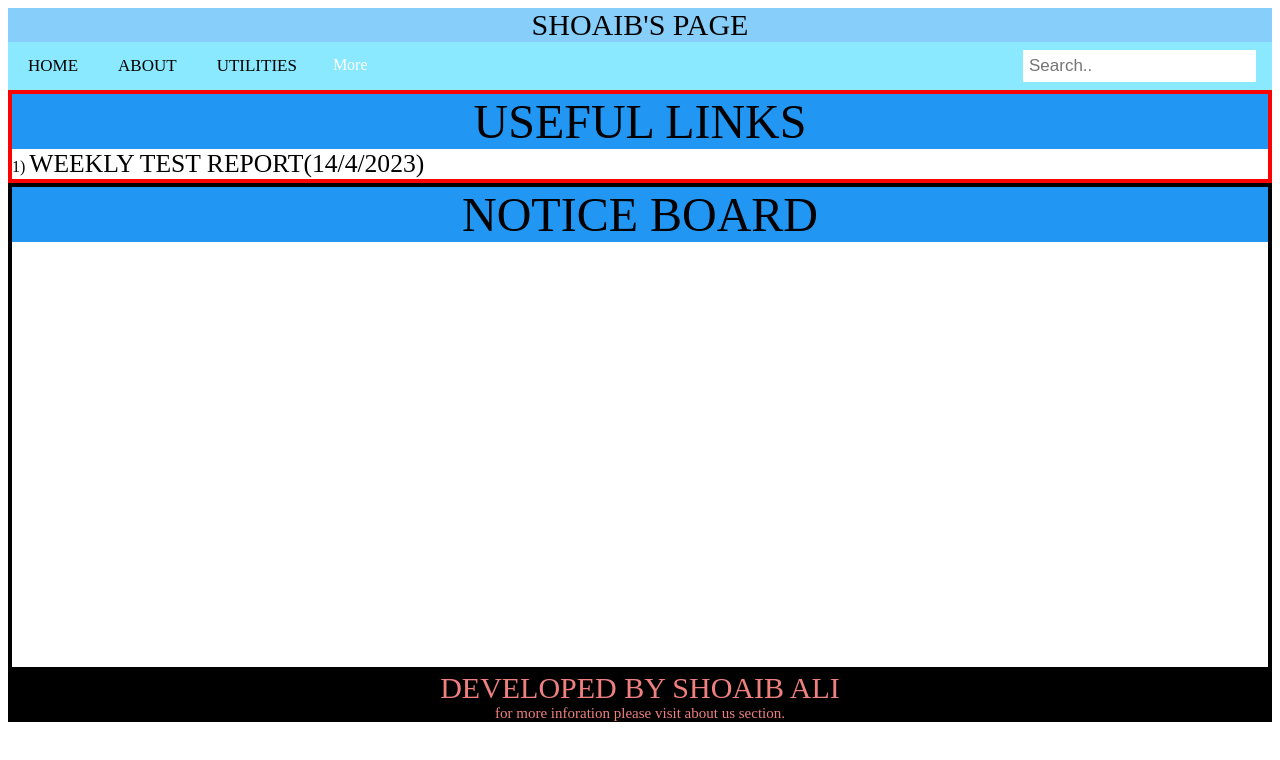
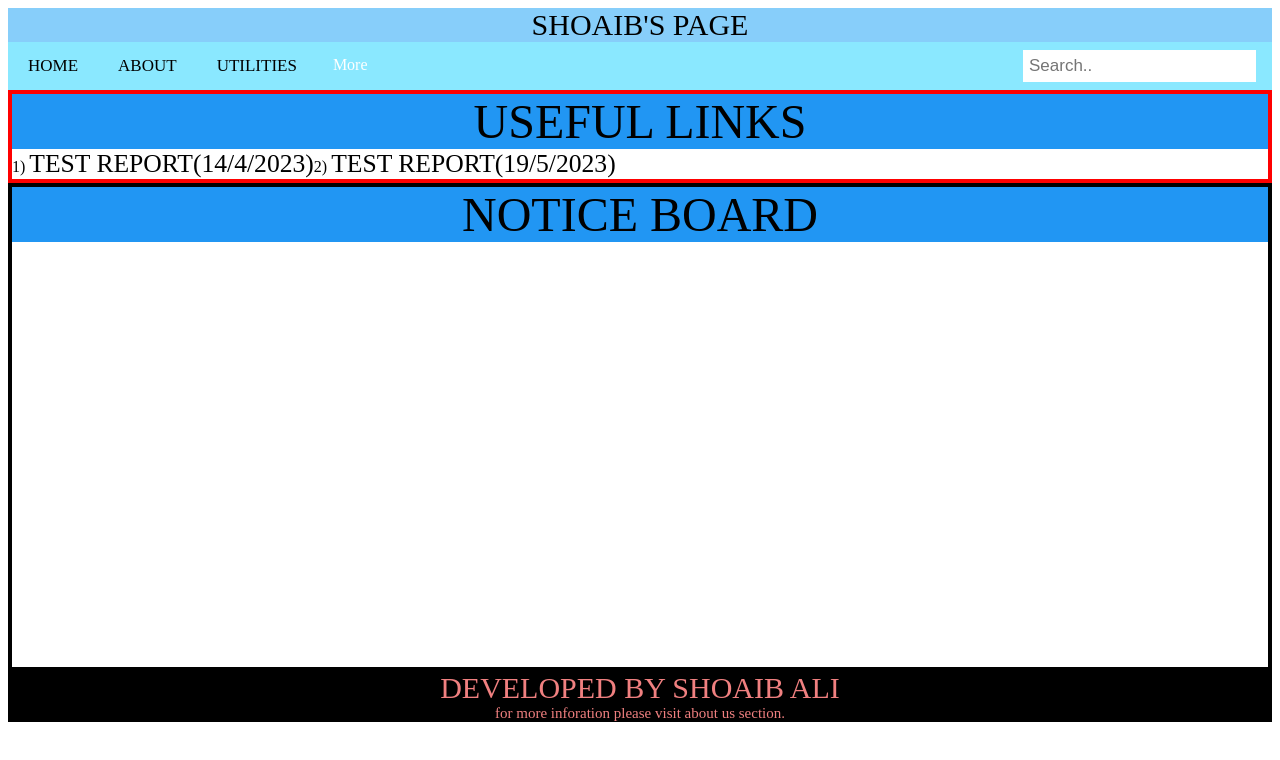
Before and after one commit to 9477177092/9477177092.github.io, a plain HTML site: page tuition.html in a window 1280 px wide. Drawn offline with Linux system fonts and the light colour scheme.

Commit message:
Update tuition.html

```diff
--- a/tuition.html
+++ b/tuition.html
@@ -192,7 +192,7 @@
       <div class="box2">
         <DIV class="box21">
           <div class="heading"> USEFUL LINKS</div>
-          <div class="container1">1) <a href="reportpage1.html" class="innercontainer"> WEEKLY TEST REPORT(14/4/2023)</a>
+          <div class="container1">1) <a href="reportpage1.html" class="innercontainer">  TEST REPORT(14/4/2023)</a>2) <a href="reportpage2.html" class="innercontainer"> TEST REPORT(19/5/2023)</a>
 
           </div>
         </DIV>
```
